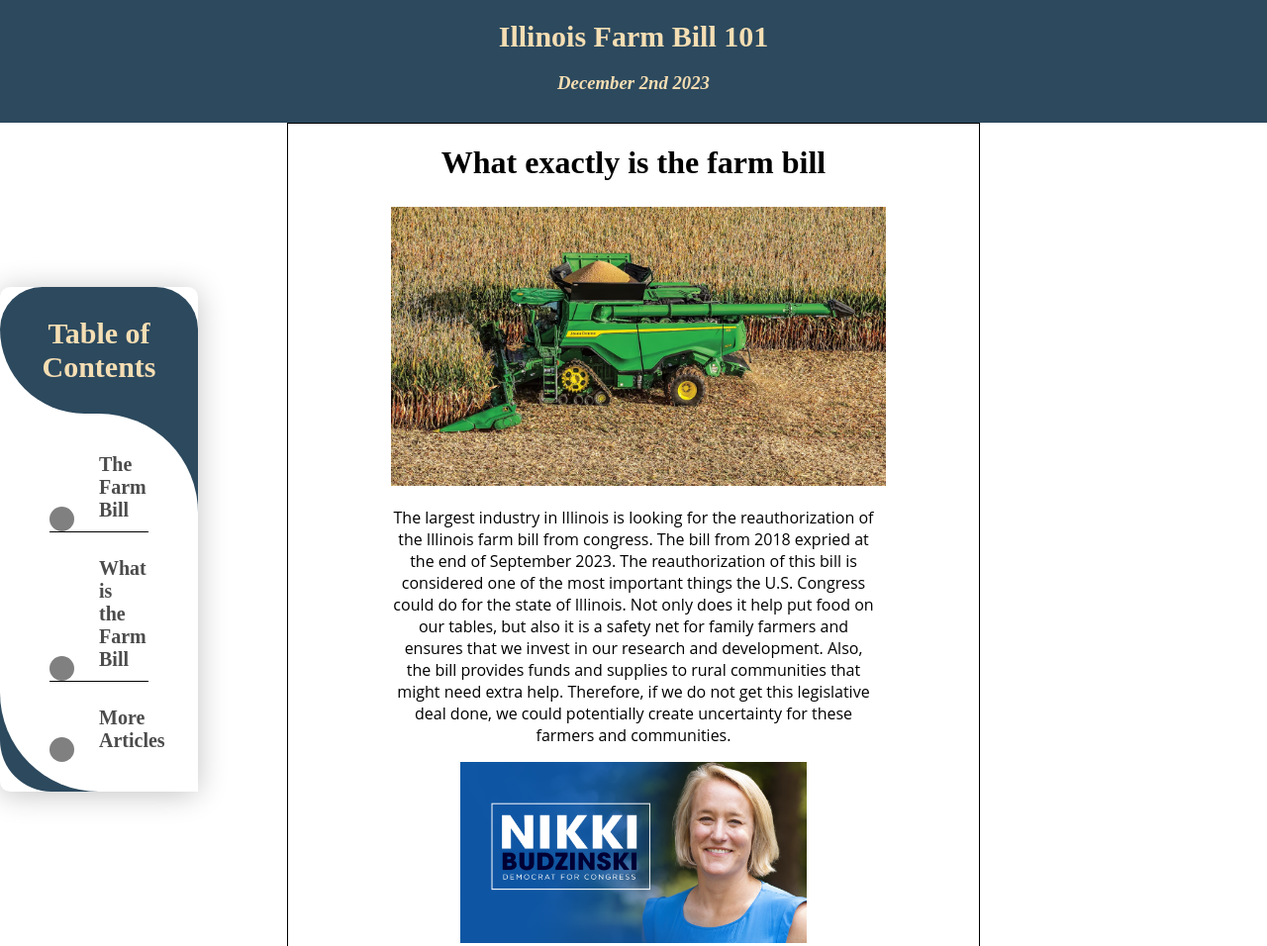
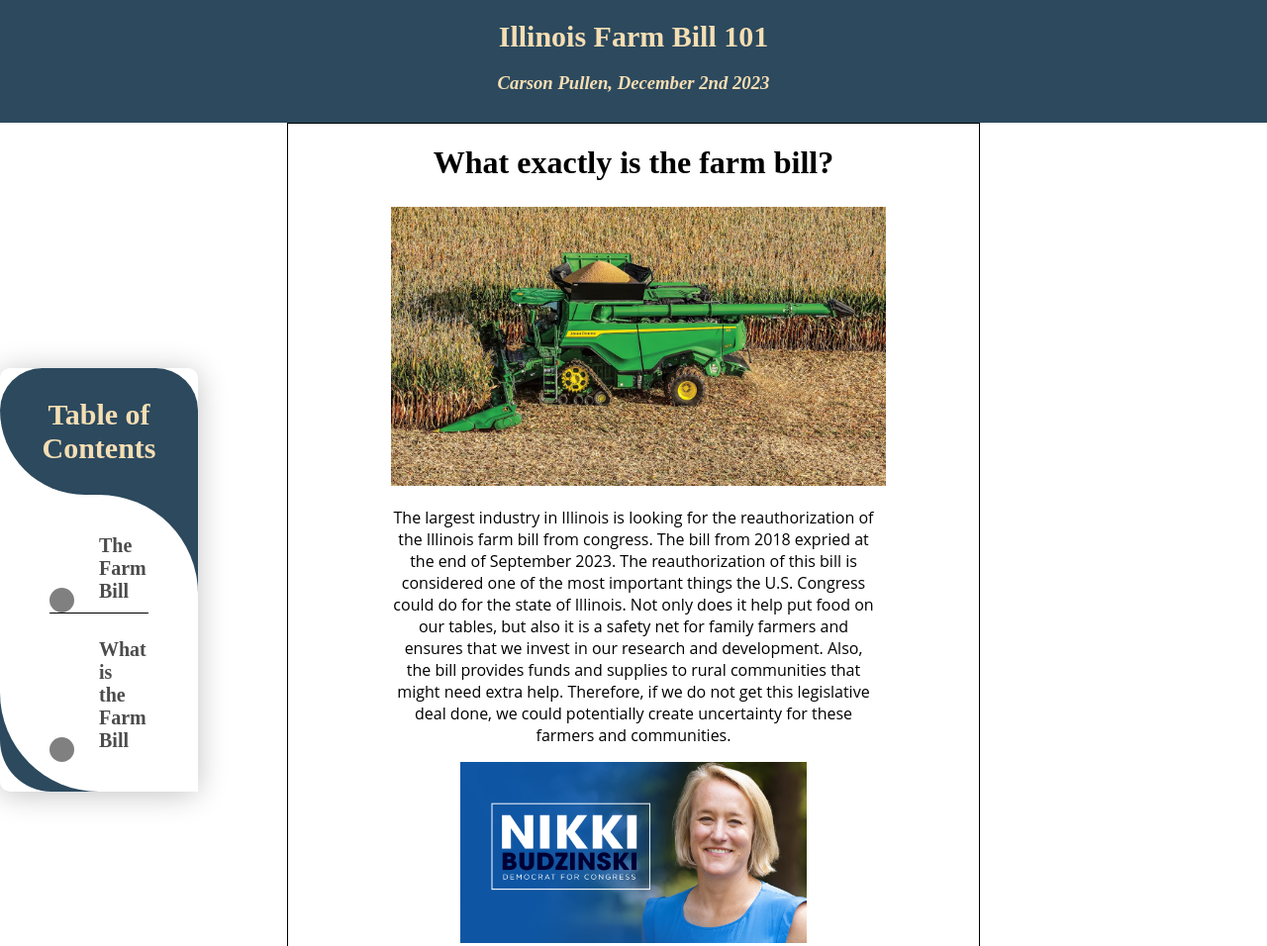
Before and after one commit to IllinoisFarmBill101/IllinoisFarmBill101.github.io, a plain HTML site: page index.html in a window 1280 px wide. Shown: the top 956 px of the page at 99% size. Drawn offline with Linux system fonts and the light colour scheme.

Commit message:
More changes

```diff
--- a/index.html
+++ b/index.html
@@ -9,12 +9,12 @@
 <body>
     <div id="header">
         <h1 id="topHeader">Illinois Farm Bill 101</h1>
-        <h3 id="date"><i>December 2nd 2023</i></h3>
+        <h3 id="date"><i>Carson Pullen, December 2nd 2023</i></h3>
 
     </div>
 
     <div class="parent" id="first">
-        <h1>What exactly is the farm bill</h1>
+        <h1>What exactly is the farm bill?</h1>
         <p id="overview"></p>
         <div class="child">
             <div class="firstArticle">
@@ -88,9 +88,6 @@
                 <li class="toc-list-item">
                     <a href="#second">What is the Farm Bill</a>
                 </li>
-                <li class="toc-list-item">
-                    <a href="#third">More Articles</a>
-                </li>
             </ul>
         </div>
     </div>
--- a/style.css
+++ b/style.css
@@ -34,6 +34,7 @@ html, body {
 #topics {
     font-size: 21px;
     font-family: 'Open Sans', sans-serif;
+    text-decoration: underline;
 }
 
 .child {
```
